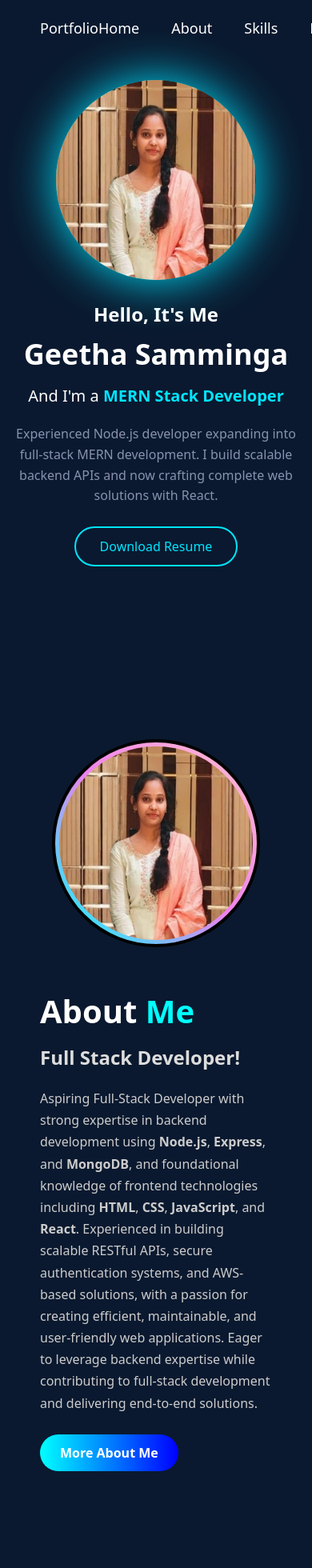
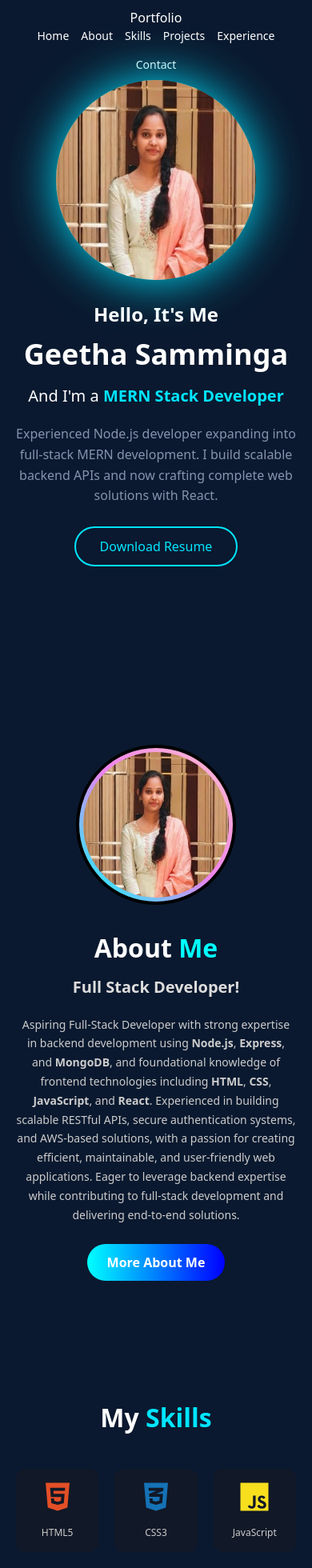
Before and after one commit to GeethaSamminga/portfolio-frontend, a React (Vite) app: page / in a window 390 px wide. Shown: the top 1960 px of the page at 80% size. Built offline with nearby package versions, Linux system fonts and the light colour scheme.

Commit message:
add responsiveness

```diff
--- a/src/components/about/about.css
+++ b/src/components/about/about.css
@@ -82,3 +82,35 @@
 .about-btn:hover {
   transform: scale(1.05);
 }
+
+@media (max-width: 768px) {
+  .about-section {
+    padding: 60px 20px;
+  }
+
+  .about-container {
+    flex-direction: column;
+    gap: 30px;
+  }
+
+  .about-img img {
+    width: 200px;
+    height: 200px;
+  }
+
+  .about-text {
+    text-align: center;
+  }
+
+  .about-text h2 {
+    font-size: 32px;
+  }
+
+  .about-text h3 {
+    font-size: 20px;
+  }
+
+  .about-text p {
+    font-size: 14px;
+  }
+}
--- a/src/components/home/Home.css
+++ b/src/components/home/Home.css
@@ -192,6 +192,28 @@ body{
 }
 
 @media (max-width: 768px) {
+  .navbar {
+    padding: 0 20px;
+    height: auto;
+    flex-direction: column;
+    padding: 10px 20px;
+  }
+
+  .nav-list {
+    gap: 15px;
+    font-size: 14px;
+    flex-wrap: wrap;
+    justify-content: center;
+  }
+
+  .nav-item a {
+    font-size: 14px;
+  }
+
+  .portfolio .nav-item a {
+    font-size: 16px;
+  }
+
   .main {
     flex-direction: column-reverse;
     padding: 100px 20px 50px 20px;
--- a/src/components/services/skills.css
+++ b/src/components/services/skills.css
@@ -43,3 +43,26 @@
   font-size: 14px;
   color: #ccc;
 }
+
+@media (max-width: 768px) {
+  .skills-section {
+    padding: 60px 20px;
+  }
+
+  .skills-section h2 {
+    font-size: 32px;
+  }
+
+  .skills-container {
+    grid-template-columns: repeat(auto-fit, minmax(100px, 1fr));
+    gap: 20px;
+  }
+
+  .skill-card {
+    padding: 15px;
+  }
+
+  .skill-card p {
+    font-size: 12px;
+  }
+}
```
